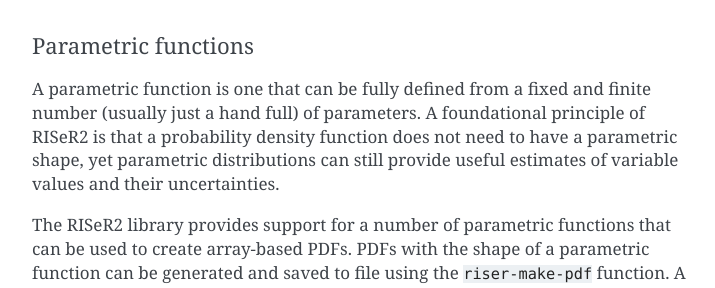
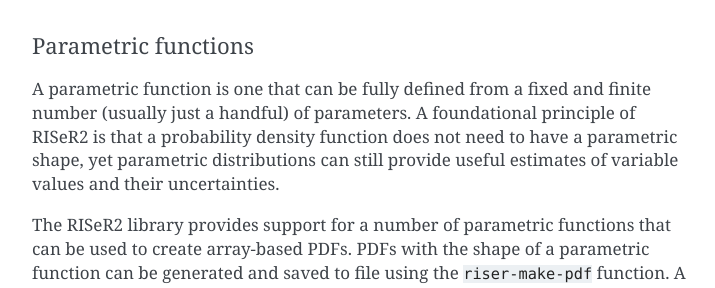
Before and after one commit to rzinke/RISeR2, a Sphinx documentation site: the page built from docs/source/input_formats.md, in a window 1280 px wide and 900 px high, scrolled down 557 px. Shown: the part 183-471 px from the top of the window, without its empty margins (388-1103 px from the left). Built offline with Sphinx 7.4.7, drawn with Linux system fonts in a browser that asks for light colours.

```diff
--- a/docs/source/cli/index.rst
+++ b/docs/source/cli/index.rst
@@ -1,5 +1,5 @@
 RISeR2 CLI Documentation
-=====================
+========================
 
 .. toctree::
    :maxdepth: 4
--- a/docs/source/input_formats.md
+++ b/docs/source/input_formats.md
@@ -20,7 +20,7 @@ There are several ways one may create or format a PDF for RISeR2 ingestion.
 
 #### Parametric functions
 
-A parametric function is one that can be fully defined from a fixed and finite number (usually just a hand full) of parameters. A foundational principle of RISeR2 is that a probability density function does not need to have a parametric shape, yet parametric distributions can still provide useful estimates of variable values and their uncertainties.
+A parametric function is one that can be fully defined from a fixed and finite number (usually just a handful) of parameters. A foundational principle of RISeR2 is that a probability density function does not need to have a parametric shape, yet parametric distributions can still provide useful estimates of variable values and their uncertainties.
 
 The RISeR2 library provides support for a number of parametric functions that can be used to create array-based PDFs. PDFs with the shape of a parametric function can be generated and saved to file using the `riser-make-pdf` function. A list of supported parametric functions can be accessed using `riser-make-pdf --help`.
 
```
Also changed, not shown: docs/source/cli/creating_pdfs.md (+3 -3 lines).
